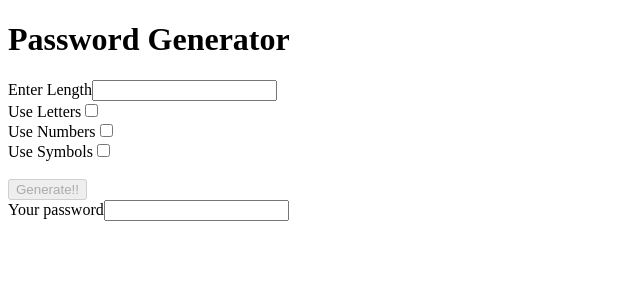
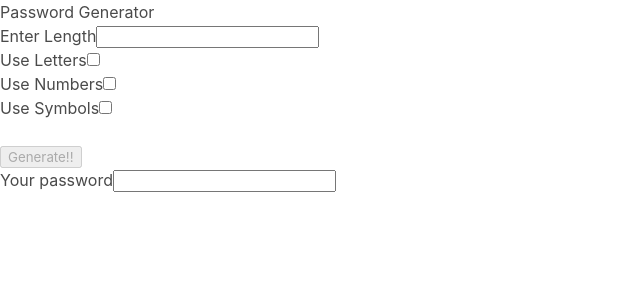
Before and after one commit to ukas87/passwordGenerator, an Angular app: page / in a window 1280 px wide. Shown: the top 300 px of the page, without its empty margins (0-640 px from the left). Built offline with nearby package versions, Linux system fonts and the light colour scheme.

Commit message:
added bulma css framework

```diff
--- a/package.json
+++ b/package.json
@@ -18,6 +18,7 @@
     "@angular/platform-browser": "^15.1.0",
     "@angular/platform-browser-dynamic": "^15.1.0",
     "@angular/router": "^15.1.0",
+    "bulma": "^0.9.4",
     "rxjs": "~7.8.0",
     "tslib": "^2.3.0",
     "zone.js": "~0.12.0"
--- a/src/styles.css
+++ b/src/styles.css
@@ -1 +1,2 @@
 /* You can add global styles to this file, and also import other style files */
+@import 'bulma/css/bulma.css';
```
Also changed, not shown: 1 other file (tests, documents, lock files or other folders).
